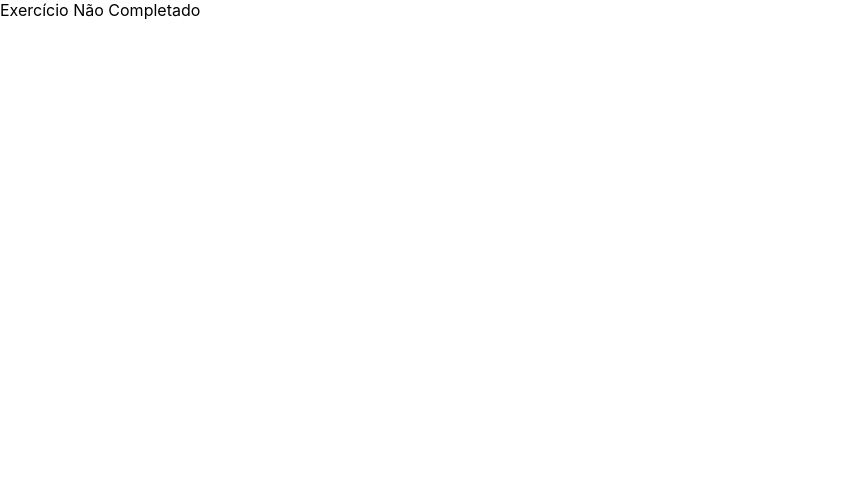
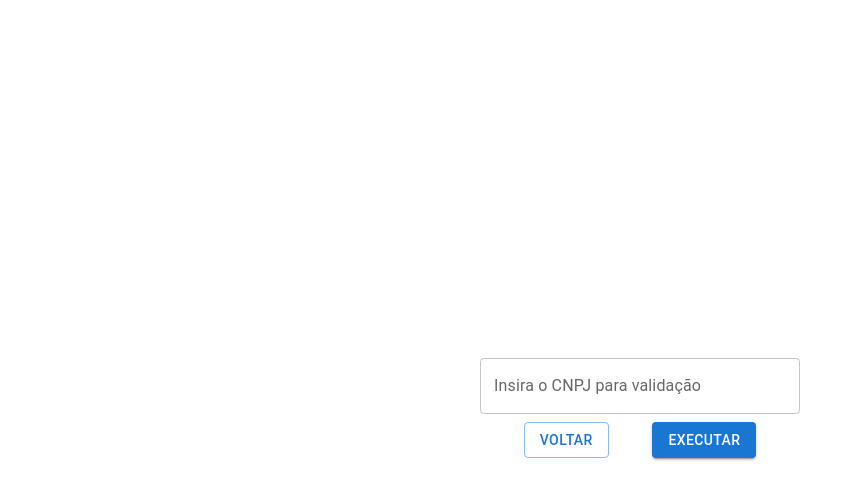
Before and after one commit to JoaoVgon31/CODEX-PRE-QUALIFICATION-TEST, a React (Create React App) app: page /exercise1 in a window 1280 px wide. Shown: the top 500 px of the page, without its empty margins (0-862 px from the left). Built offline with nearby package versions, Linux system fonts and the light colour scheme.

Commit message:
Created page to run the validation code

```diff
--- a/package.json
+++ b/package.json
@@ -61,8 +61,6 @@
   "devDependencies": {
     "@babel/core": "^7.16.0",
     "@babel/preset-env": "^7.16.4",
-    "babel-jest": "^27.3.1",
-    "jest": "^27.3.1",
     "ts-jest": "^27.0.7"
   }
 }
--- a/src/exercises/exercise_1/components/Exercise1.tsx
+++ b/src/exercises/exercise_1/components/Exercise1.tsx
@@ -1,7 +1,46 @@
-import React from 'react';
+import { Button, TextField } from '@material-ui/core';
+import React, { useState } from 'react';
+import validateCNPJ from '../validateCNPJ';
 
 function Exercise1(): JSX.Element {
-	return <div>Exercício Não Completado</div>;
+	const [CNPJ, setCNPJ] = useState('');
+	const [isValid, setIsValid] = useState(true);
+	const [message, setMessage] = useState('');
+
+	const handleCheckCNPJ = (): void => {
+		const validateResult = validateCNPJ(CNPJ);
+		setIsValid(validateResult[0]);
+		setMessage(validateResult[1]);
+	};
+
+	return (
+		<div className="flex justify-center align-center w-full-screen h-full-screen">
+			<div className="flex flex-col justify-center align-center w-1/4-screen">
+				<TextField
+					fullWidth
+					error={!isValid}
+					value={CNPJ}
+					onChange={(e): void => {
+						e.preventDefault();
+						setCNPJ(e.target.value);
+					}}
+					id="cnpj"
+					label="Insira o CNPJ para validação"
+					variant="outlined"
+					margin="normal"
+					helperText={message}
+				/>
+				<div className="flex justify-evenly align-center w-full">
+					<Button variant="outlined" href="/">
+						Voltar
+					</Button>
+					<Button variant="contained" onClick={handleCheckCNPJ}>
+						Executar
+					</Button>
+				</div>
+			</div>
+		</div>
+	);
 }
 
 export default Exercise1;
--- a/src/styles/sizing.css
+++ b/src/styles/sizing.css
@@ -6,6 +6,10 @@
 	width: 25vw;
 }
 
+.w-full {
+	width: 100%;
+}
+
 .h-full-screen {
 	height: 100vh;
 }
```
Also changed, not shown: 1 other file (tests, documents, lock files or other folders).
